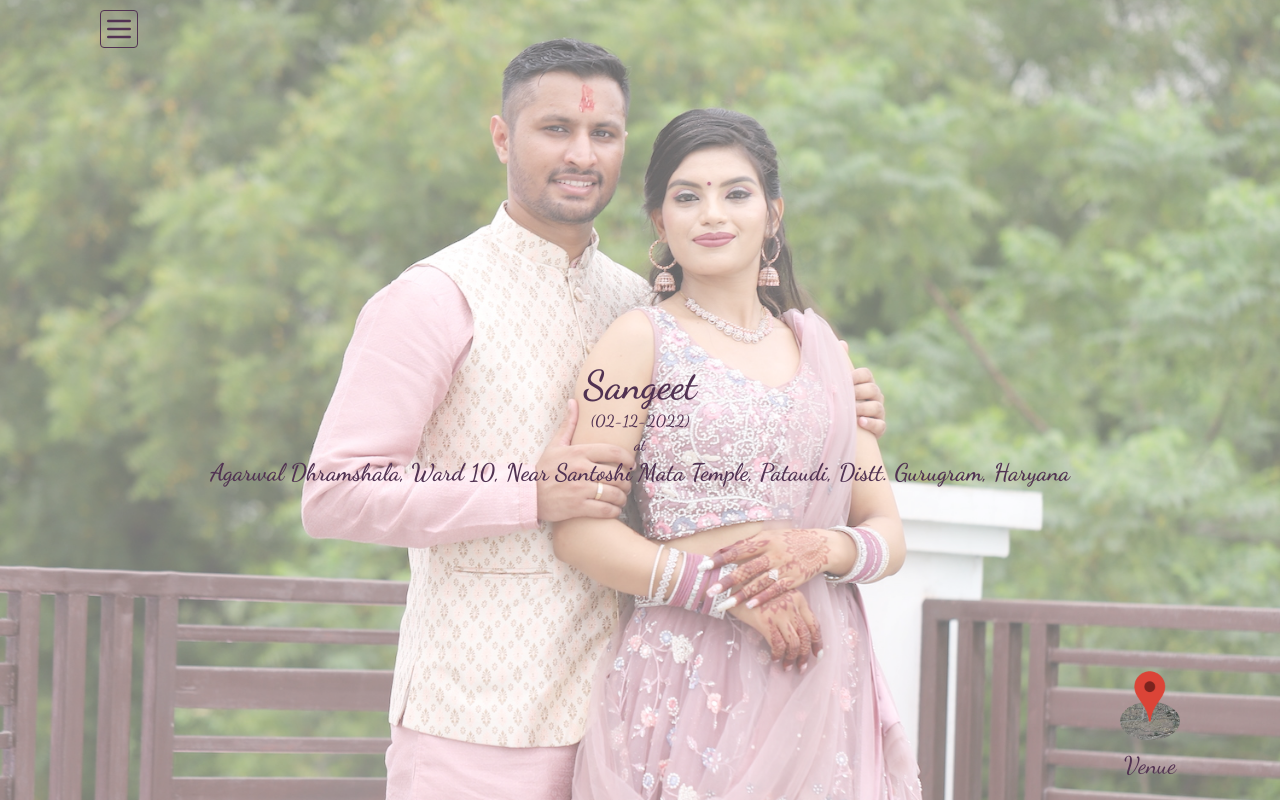
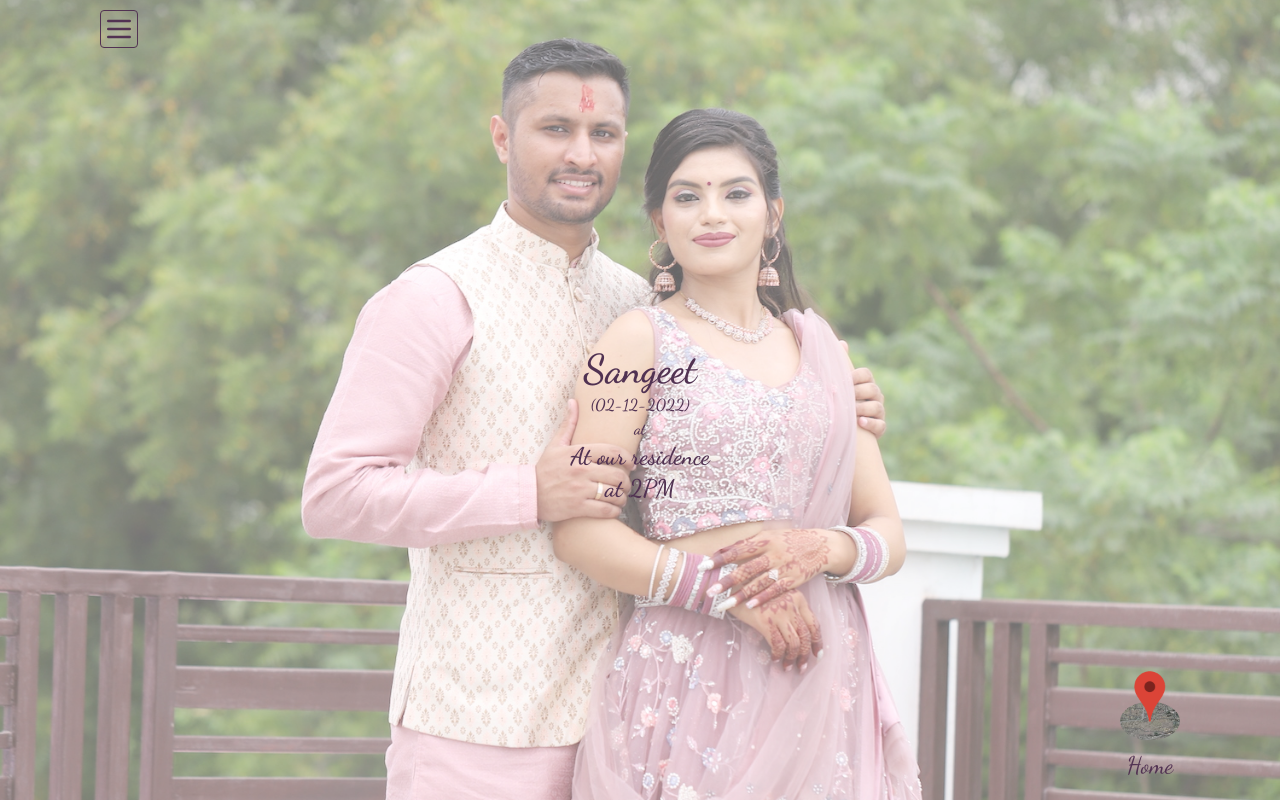
Before and after one commit to rao-karthik/wedding_card, a React (Create React App) app: page /sangeet in a window 1280 px wide. Built offline with nearby package versions, Linux system fonts and the light colour scheme.

Commit message:
card updated

```diff
--- a/src/Components/Carousel/Carousel.jsx
+++ b/src/Components/Carousel/Carousel.jsx
@@ -23,6 +23,8 @@ const carousel = (slider) => {
   slider.on('detailsChanged', rotate);
 };
 
+const animation = { duration: 90000, easing: (t) => t };
+
 const Carousel = (props) => {
   const { children } = props;
 
@@ -32,13 +34,22 @@ const Carousel = (props) => {
       selector: '.carousel__cell',
       renderMode: 'custom',
       mode: 'free-snap',
+      created(s) {
+        s.moveToIdx(5, true, animation);
+      },
+      updated(s) {
+        s.moveToIdx(s.track.details.abs + 5, true, animation);
+      },
+      animationEnded(s) {
+        s.moveToIdx(s.track.details.abs + 5, true, animation);
+      },
     },
     [carousel]
   );
 
   return (
     <div className='wrapper'>
-      <div className='scene'>
+      <div className='scene' style={{ height: window.innerHeight }}>
         <div className='carousel' ref={sliderRef}>
           {children}
           <div className='carousel__cell'>
--- a/src/Components/Carousel/Carousel.scss
+++ b/src/Components/Carousel/Carousel.scss
@@ -6,8 +6,8 @@
 }
 
 .scene {
-  width: calc(100% - 20px);
-  height: 100vh;
+  width: 100%;
+  // height: 100vh;
   perspective: 1000px;
   position: relative;
 }
@@ -23,7 +23,7 @@
 
 .carousel__cell {
   position: absolute;
-  width: calc(100% - 40px);
+  width: 100%;
   left: 10px;
   height: 100%;
   border: 1px solid rgba(0, 0, 0, 0.3);
--- a/src/Components/Sangeet/index.jsx
+++ b/src/Components/Sangeet/index.jsx
@@ -7,7 +7,7 @@ import map from '../../Images/map.png';
 
 const Sangeet = () => {
   const goToLoc = () => {
-    window.open(map_location.sangeet, '_self');
+    window.open(map_location.home, '_self');
   };
 
   return (
@@ -19,8 +19,8 @@ const Sangeet = () => {
           <p>at</p>
         </div>
         <div className='address'>
-          Agarwal Dhramshala, Ward 10, Near Santoshi Mata Temple, Pataudi,
-          Distt. Gurugram, Haryana
+          At our residence <br />
+          at 2PM
         </div>
       </div>
       <div className='map' onClick={goToLoc}>
@@ -28,7 +28,7 @@ const Sangeet = () => {
         <div>
           <img src={map} className='map_img' alt='' />
         </div>
-        <p>Venue</p>
+        <p>Home</p>
       </div>
     </>
   );
```
